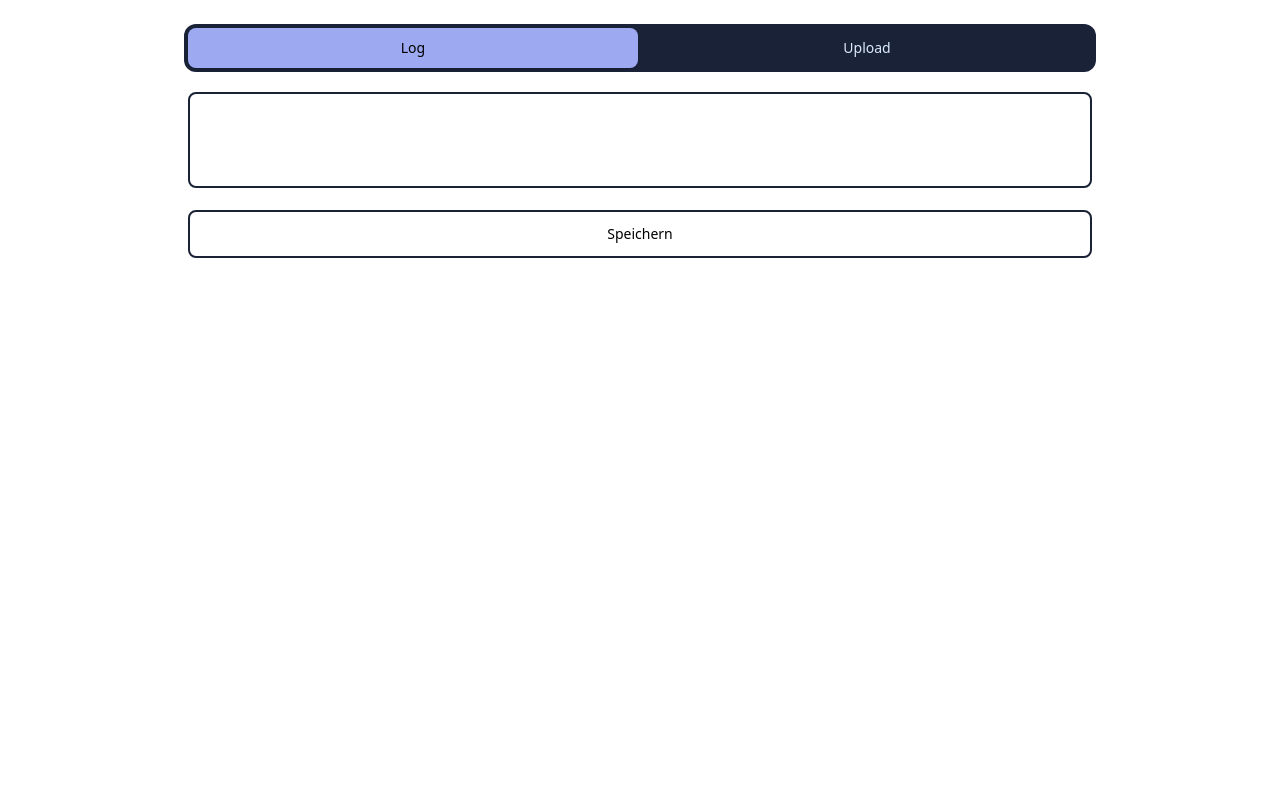
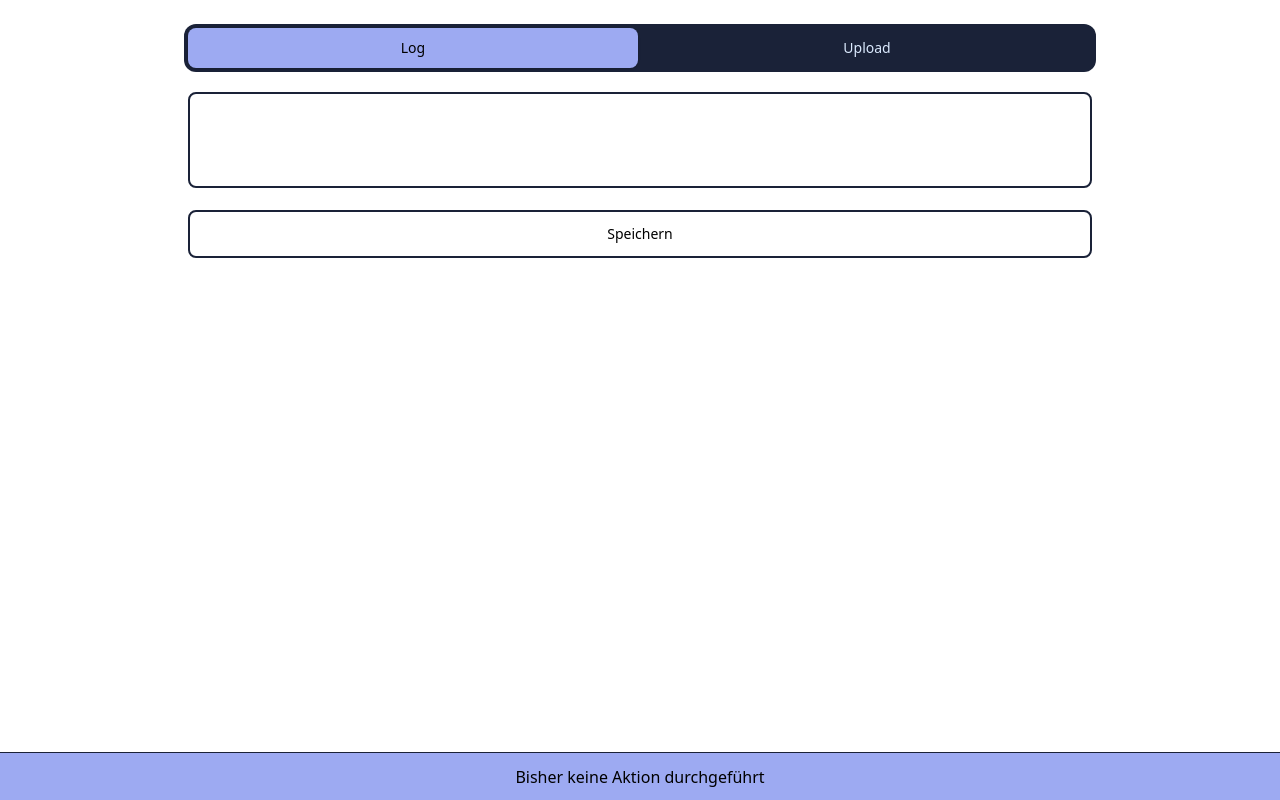
Before and after one commit to Onur169/vuegolith, a Vue app in the folder frontend/: page / in a window 1280 px wide. Built offline with nearby package versions, Linux system fonts and the light colour scheme.

Commit message:
implemented statusbar

```diff
--- a/frontend/src/App.vue
+++ b/frontend/src/App.vue
@@ -6,6 +6,7 @@
           <component :is="tab.content" />
         </template>
       </Tabs>
+      <StatusBar text="Bisher keine Aktion durchgeführt" />
     </div>
   </div>
 </template>
@@ -17,6 +18,7 @@ import Textarea from "./components/Textarea.vue";
 import Button from "./components/Button.vue";
 import Filechooser from "./components/Filechooser.vue";
 import { log } from "./api/api";
+import StatusBar from "./components/StatusBar.vue";
 
 const handleFilesSelected = (files: FileList) => {
   console.log(files);
--- /dev/null
+++ b/frontend/src/components/StatusBar.vue
@@ -0,0 +1,14 @@
+<template>
+  <div
+    class="w-full fixed bottom-0 left-0 h-12 border-t border-primary bg-secondary p-3 text-center"
+  >
+    {{ text }}
+  </div>
+</template>
+<script lang="ts" setup>
+interface Props {
+  text: string;
+}
+
+const { text } = defineProps<Props>();
+</script>
--- a/frontend/tailwind.config.js
+++ b/frontend/tailwind.config.js
@@ -7,6 +7,9 @@ export default {
         secondary: "#9DAAF2", // Helles Blaugrau (vermutlich Ihr Sekundärfarbton)
         accent: "#FF6A3D", // Orange (akzentfarbe)
         highlight: "#F4DB7D", // Hellgelb (hervorhebungsfarbe)
+        success: "#4caf50", // Farbe für Erfolg
+        fail: "#f44336", // Farbe für Fehler
+        info: "#2196f3", // Farbe für Info
       },
     },
   },
```
